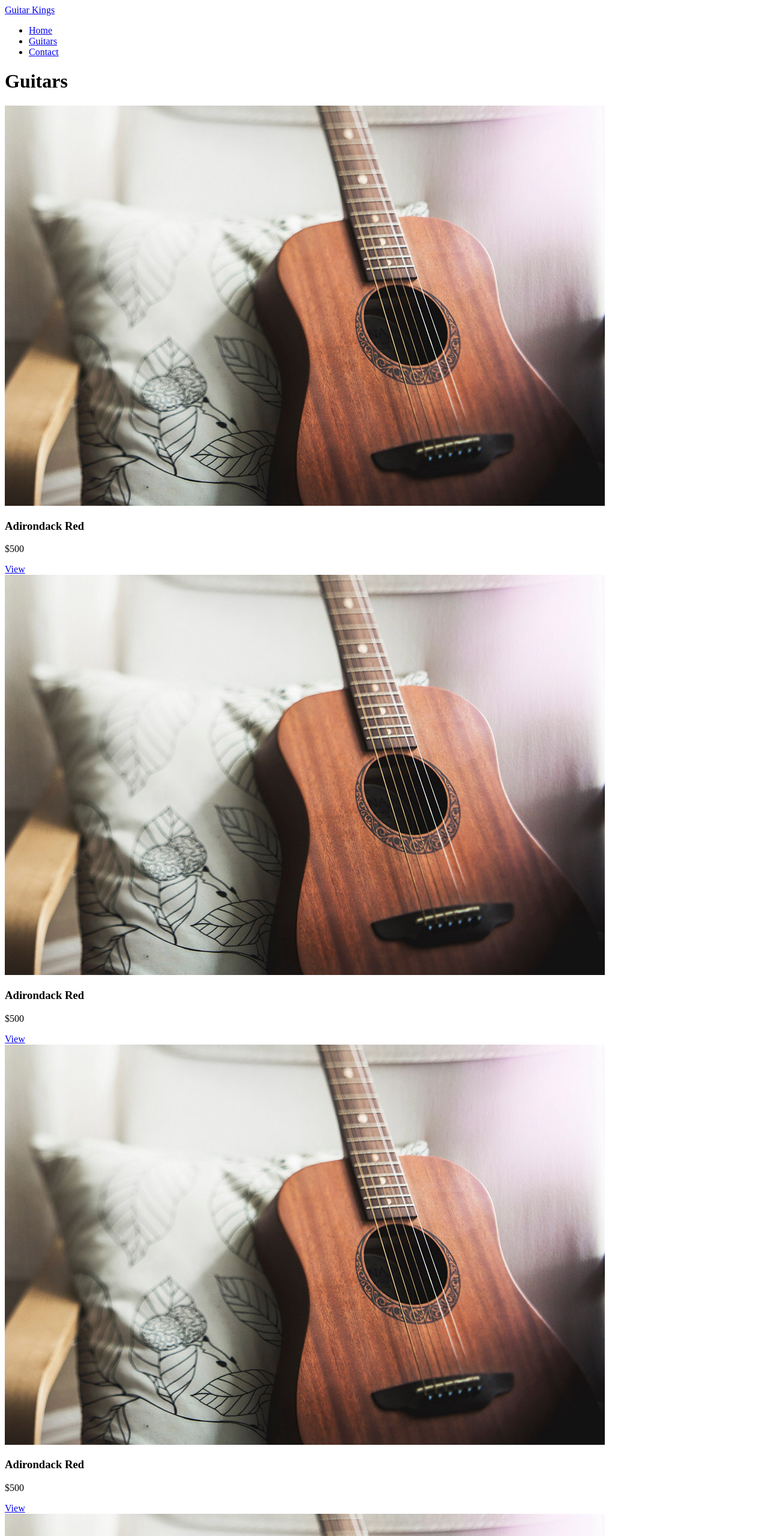
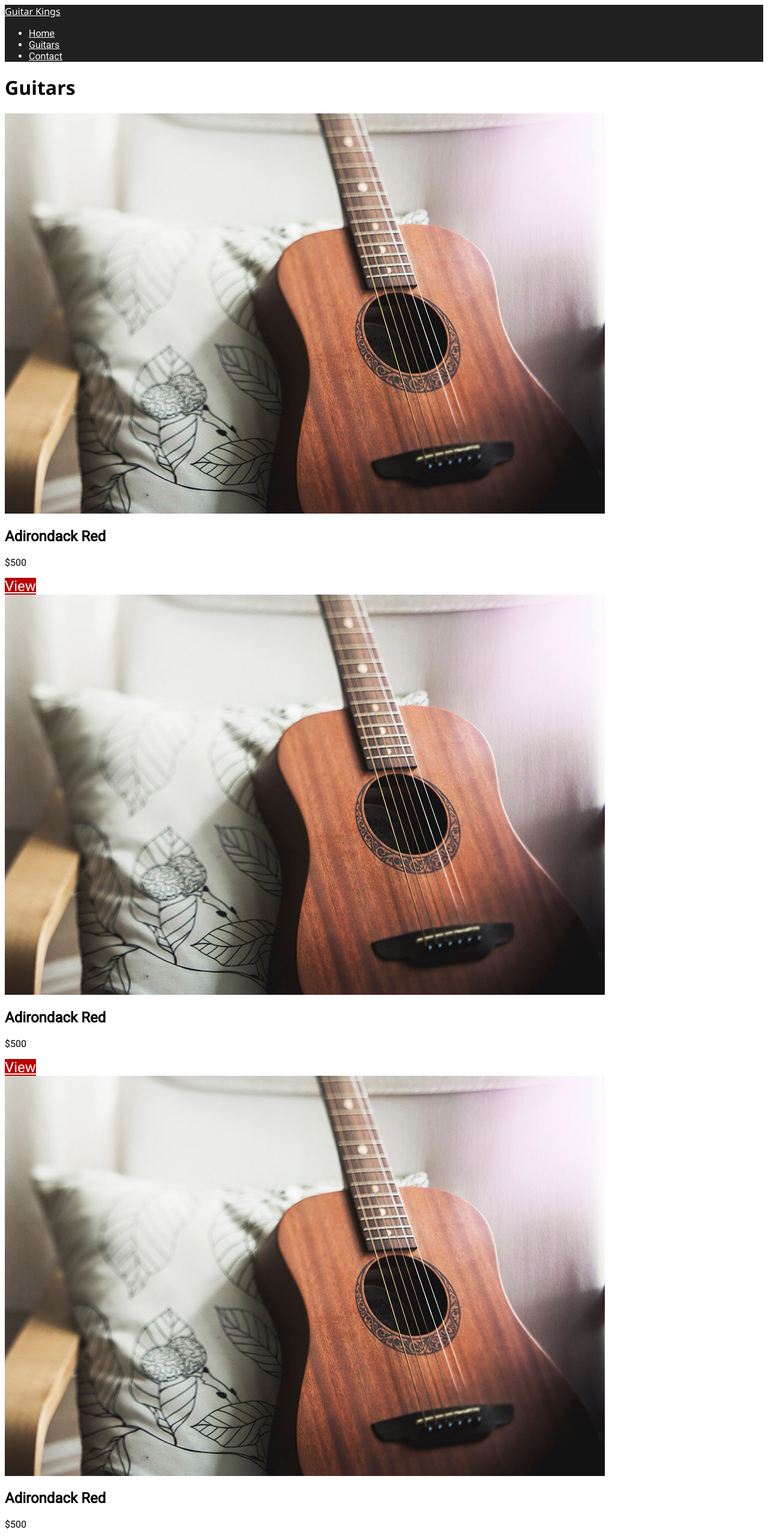
Before and after one commit to Martine-st/guitar-kings, a plain HTML site: page guitars.html in a window 1280 px wide. Shown: the top 2560 px of the page at 60% size. Drawn offline with Linux system fonts and the light colour scheme; a web font is replaced by a local one.

Commit message:
CSS added

```diff
--- /dev/null
+++ b/css/styles.css
@@ -0,0 +1,51 @@
+@font-face {
+  font-family: "Boots And Spurs";
+  src: url("../fonts/BootsAndSpurs.ttf") format("truetype");
+}
+
+body {
+  font-family: "Roboto", Verdana, Geneva, Tahoma, sans-serif;
+}
+
+h1,
+h2,
+.logo {
+  font-family: "Boots And Spurs", "Segoe UI", Tahoma, Geneva, Verdana,
+    sans-serif;
+}
+
+.product-list h2 {
+  font-family: "Roboto", Verdana, Geneva, Tahoma, sans-serif;
+}
+
+header,
+footer {
+  background-color: #202020;
+  color: #fff;
+}
+
+header a {
+  color: #fff;
+}
+
+.cta {
+  background-color: #bb0000;
+  color: #fff;
+  font-size: 1.5em;
+}
+
+.reviews {
+  background-color: #e8e8e8;
+}
+
+.featured-products {
+  background-color: #fbfbfb;
+}
+
+.cta-sale {
+  background-color: #127300;
+}
+
+footer {
+  text-align: center;
+}
--- a/guitars.html
+++ b/guitars.html
@@ -5,10 +5,12 @@
         <meta name="description" content="View a list of guitars available from Guitar Kings.">
         <meta name="viewport" content="width=device-width, intitial-scale=1.0">
         <title>Guitar Kings | Guitars</title>
+        <link href="css/styles.css" rel="stylesheet">
+        <link rel="preconnect" href="https://fonts.gstatic.com"> <link href="https://fonts.googleapis.com/css2?family=Roboto&display=swap" rel="stylesheet">
     </head>
     <body>
         <header>
-            <a href="index.html">Guitar Kings</a>
+            <a href="index.html" class="logo">Guitar Kings</a>
             <nav>
                 <ul>
                     <li><a href="index.html">Home</a></li>
@@ -19,60 +21,60 @@
         </header>
         <main>
             <h1>Guitars</h1>
-            <section>
+            <section class="product-list">
                 <div>
                     <img src="images/product.jpg" alt="Adirondack Red">
-                    <h3>Adirondack Red</h3>
+                    <h2>Adirondack Red</h2>
                     <p>$500</p>
-                    <a href="products/adirondack-red.html">View</a>
+                    <a href="products/adirondack-red.html" class="cta">View</a>
                 </div>
                 <div>
                     <img src="images/product.jpg" alt="Adirondack Red">
-                    <h3>Adirondack Red</h3>
+                    <h2>Adirondack Red</h2>
                     <p>$500</p>
-                    <a href="products/adirondack-red.html">View</a>
+                    <a href="products/adirondack-red.html" class="cta">View</a>
                 </div>
                 <div>
                     <img src="images/product.jpg" alt="Adirondack Red">
-                    <h3>Adirondack Red</h3>
+                    <h2>Adirondack Red</h2>
                     <p>$500</p>
-                    <a href="products/adirondack-red.html">View</a>
+                    <a href="products/adirondack-red.html" class="cta">View</a>
                 </div>
                 <div>
                     <img src="images/product.jpg" alt="Adirondack Red">
-                    <h3>Adirondack Red</h3>
+                    <h2>Adirondack Red</h2>
                     <p>$500</p>
-                    <a href="products/adirondack-red.html">View</a>
+                    <a href="products/adirondack-red.html" class="cta">View</a>
                 </div>
                 <div>
                     <img src="images/product.jpg" alt="Adirondack Red">
-                    <h3>Adirondack Red</h3>
+                    <h2>Adirondack Red</h2>
                     <p>$500</p>
-                    <a href="products/adirondack-red.html">View</a>
+                    <a href="products/adirondack-red.html" class="cta">View</a>
                 </div>
                 <div>
                     <img src="images/product.jpg" alt="Adirondack Red">
-                    <h3>Adirondack Red</h3>
+                    <h2>Adirondack Red</h2>
                     <p>$500</p>
-                    <a href="products/adirondack-red.html">View</a>
+                    <a href="products/adirondack-red.html" class="cta">View</a>
                 </div>
                 <div>
                     <img src="images/product.jpg" alt="Adirondack Red">
-                    <h3>Adirondack Red</h3>
+                    <h2>Adirondack Red</h2>
                     <p>$500</p>
-                    <a href="products/adirondack-red.html">View</a>
+                    <a href="products/adirondack-red.html" class="cta">View</a>
                 </div>
                 <div>
                     <img src="images/product.jpg" alt="Adirondack Red">
-                    <h3>Adirondack Red</h3>
+                    <h2>Adirondack Red</h2>
                     <p>$500</p>
-                    <a href="products/adirondack-red.html">View</a>
+                    <a href="products/adirondack-red.html" class="cta">View</a>
                 </div>
                 <div>
                     <img src="images/product.jpg" alt="Adirondack Red">
-                    <h3>Adirondack Red</h3>
+                    <h2>Adirondack Red</h2>
                     <p>$500</p>
-                    <a href="products/adirondack-red.html">View</a>
+                    <a href="products/adirondack-red.html" class="cta">View</a>
                 </div>
             </section>
         </main>
```
Also changed, not shown: contact.html (+3 -1 lines), index.html (+16 -14 lines), products/adirondack-red.html (+4 -2 lines).
